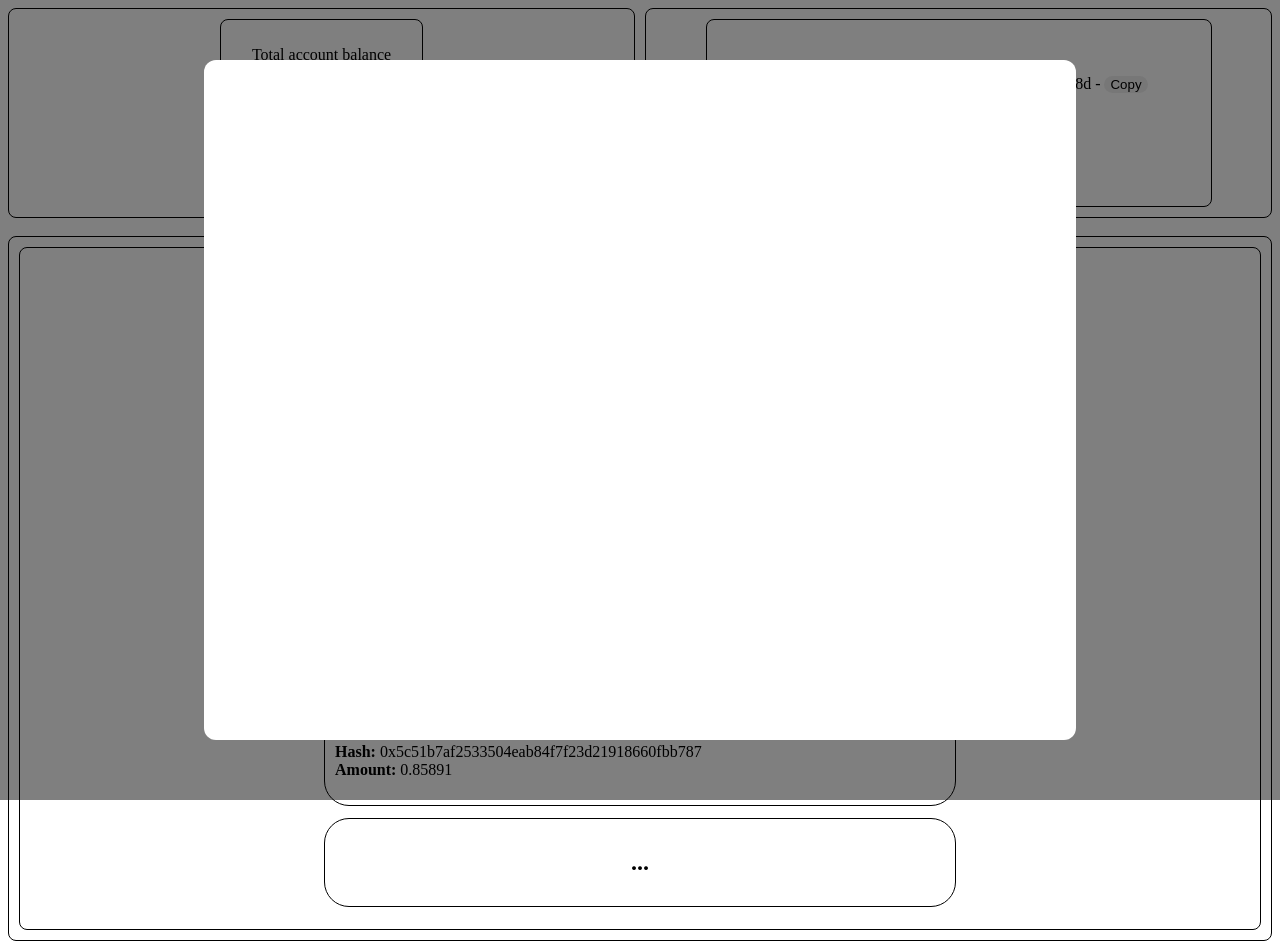
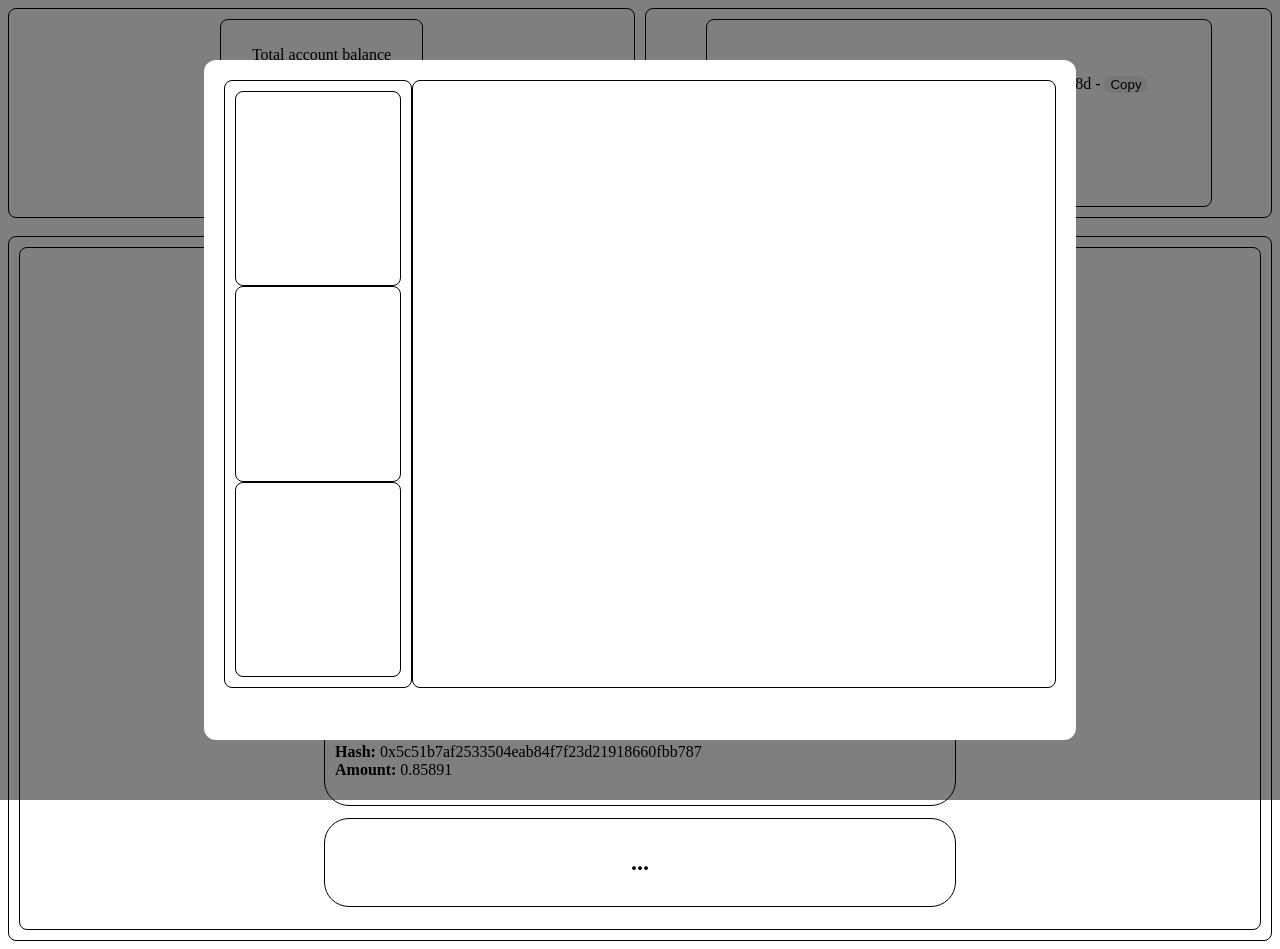
Before and after one commit to GrinddMaster/WalletRepo, a Vue app in the folder Taho-Interface/: page / in a window 1280 px wide. Both pictures are taken after a click on the button "Preform Transactions". Built offline with nearby package versions, Linux system fonts and the light colour scheme; the HTML template or start-up script is replaced by a standard one.

Commit message:
Added basic layout for the Transaction view vertical bar and the dynamic content will be to the right of it and added cursor pointers to buttons

```diff
--- a/Taho-Interface/src/core/components/Mainnet_options.vue
+++ b/Taho-Interface/src/core/components/Mainnet_options.vue
@@ -18,7 +18,10 @@ function selectOption(option) {
 
 <template>
   <div class="dropdown">
-    <button style="border-radius: 20px; border: 0px; min-height: 25px" @click="toggleOverlay">
+    <button
+      style="border-radius: 20px; border: 0px; min-height: 25px; cursor: pointer"
+      @click="toggleOverlay"
+    >
       {{ selected }}
     </button>
   </div>
@@ -34,7 +37,7 @@ function selectOption(option) {
           >
             <template #default="{ item }">
               <div style="margin-bottom: 12px; border-radius: 25px; display: flex">
-                <button class="full-button" @click="selectOption(item)">
+                <button class="full-button" @click="selectOption(item)" style="cursor: pointer">
                   {{ item.icon }} {{ item.name }}
                 </button>
               </div>
--- a/Taho-Interface/src/core/components/TransactionList.vue
+++ b/Taho-Interface/src/core/components/TransactionList.vue
@@ -14,7 +14,7 @@ const store = useTransactionStore()
   >
     <h2
       v-if="transaction.placeholder"
-      style="text-align: center; font-weight: bold"
+      style="text-align: center; font-weight: bold; cursor: pointer"
       @click="$emit('expand')"
     >
       ...
--- a/Taho-Interface/src/core/views/Transaction_View.vue
+++ b/Taho-Interface/src/core/views/Transaction_View.vue
@@ -14,12 +14,19 @@ function toggleOverlay() {
 <template>
   <div v-if="overlay" class="transaction_screen" @click="closeOverlay">
     <div class="transaction_content" @click.stop>
-      <div style="display: flex; flex-direction: row; flex: 1">
-        <div style="width: 90%"></div>
+      <div style="display: flex; flex: 1; height: 95%">
+        <div class="barbox transactionBar">
+          <div class="box tabItem"></div>
+          <div class="box tabItem"></div>
+          <div class="box tabItem"></div>
+        </div>
+        <div class="box" style="align-items: center; justify-content: center"></div>
       </div>
     </div>
   </div>
-  <button class="full-button" @click="toggleOverlay">Preform Transactions</button>
+  <button class="full-button" style="cursor: pointer" @click="toggleOverlay">
+    Preform Transactions
+  </button>
 </template>
 <style>
 .transaction_screen {
@@ -54,6 +61,13 @@ function toggleOverlay() {
   min-height: 60px;
   flex: 1;
 }
+.barbox {
+  display: flex;
+  border: 1px solid black;
+  border-radius: 8px;
+  padding: 10px;
+  min-height: 60px;
+}
 .full-button {
   flex: 1;
   border: 1px;
@@ -61,4 +75,16 @@ function toggleOverlay() {
   width: 100%;
   height: 100%;
 }
+.transactionBar {
+  display: flex;
+  flex-direction: column;
+  justify-content: space-evenly;
+  width: 20%;
+}
+.tabItem {
+  display: flex;
+  justify-content: center;
+  align-items: center;
+  cursor: pointer;
+}
 </style>
```
